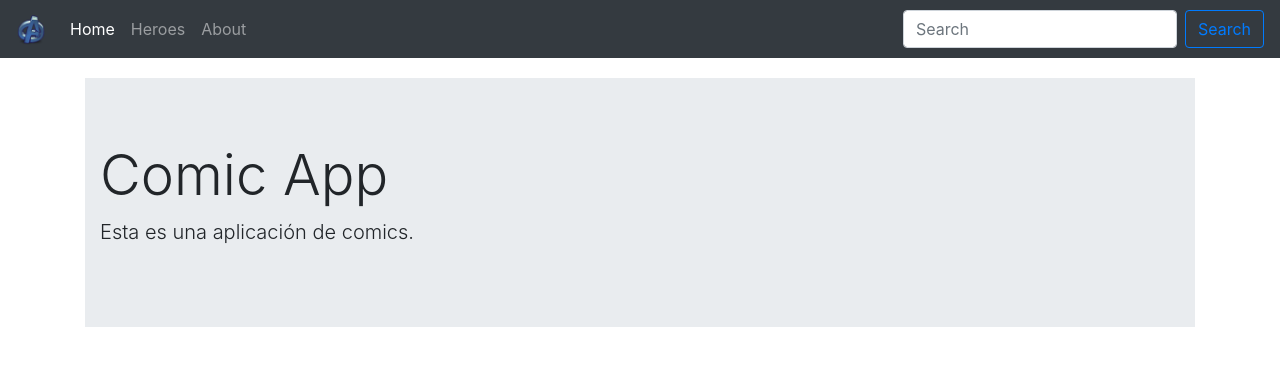
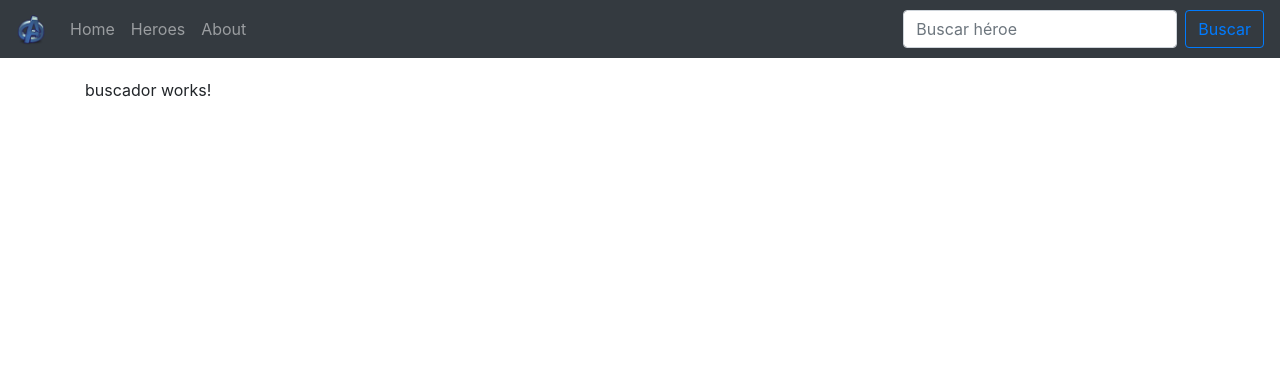
Before and after one commit to ManuelVillarVitoria/angular-heroes-spa, an Angular app: page /buscar/1 in a window 1280 px wide. Before the commit this address led to /home. Shown: the top 366 px of the page. Built offline with nearby package versions, Linux system fonts and the light colour scheme.

Commit message:
making the search engine work

```diff
--- a/src/app/app.module.ts
+++ b/src/app/app.module.ts
@@ -21,6 +21,7 @@ import { HomeComponent } from './components/home/home.component';
 import { HeroesComponent } from './components/heroes/heroes.component';
 import { AboutComponent } from './components/about/about.component';
 import { HeroeComponent } from './components/heroe/heroe.component';
+import { BuscadorComponent } from './components/buscador/buscador.component';
 
 @NgModule({
   declarations: [
@@ -29,7 +30,8 @@ import { HeroeComponent } from './components/heroe/heroe.component';
     HomeComponent,
     HeroesComponent,
     AboutComponent,
-    HeroeComponent
+    HeroeComponent,
+    BuscadorComponent
   ],
   imports: [
     BrowserModule,
--- a/src/app/app.routes.ts
+++ b/src/app/app.routes.ts
@@ -5,12 +5,14 @@ import { HomeComponent } from './components/home/home.component';
 import { AboutComponent } from './components/about/about.component';
 import { HeroesComponent } from './components/heroes/heroes.component';
 import { HeroeComponent} from "./components/heroe/heroe.component";
+import { BuscadorComponent} from "./components/buscador/buscador.component";
 
 const APP_ROUTES: Routes = [
     { path: 'home', component: HomeComponent },
     { path: 'about', component: AboutComponent },
     { path: 'heroes', component: HeroesComponent },
     { path: 'heroe/:id', component: HeroeComponent },
+    { path: 'buscar/:termino', component: BuscadorComponent },
     { path: '**', pathMatch:'full', redirectTo: 'home' }
 ];
 
--- /dev/null
+++ b/src/app/components/buscador/buscador.component.html
@@ -0,0 +1 @@
+<p>buscador works!</p>
--- /dev/null
+++ b/src/app/components/buscador/buscador.component.ts
@@ -0,0 +1,19 @@
+import { Component, OnInit } from '@angular/core';
+import { ActivatedRoute } from '@angular/router';
+
+
+@Component({
+  selector: 'app-buscador',
+  templateUrl: './buscador.component.html',
+})
+export class BuscadorComponent implements OnInit {
+
+  constructor( private activatedRoute:ActivatedRoute ) { }
+
+  ngOnInit(): void {
+    this.activatedRoute.params.subscribe( params => {
+      console.log(params['termino']);
+    })
+  }
+
+}
--- a/src/app/components/shared/navbar/navbar.component.html
+++ b/src/app/components/shared/navbar/navbar.component.html
@@ -22,9 +22,18 @@
             </li>
         </ul>
 
-        <form class="form-inline my-2 my-lg-0">
-            <input class="form-control mr-sm-2" type="search" placeholder="Search" aria-label="Search">
-            <button class="btn btn-outline-primary my-2 my-sm-0" type="submit">Search</button>
-        </form>
+        <div class="form-inline my-2 my-lg-0">
+            <input
+                class="form-control mr-sm-2"
+                type="search"
+                placeholder="Buscar héroe"
+                (keyup.enter)="buscarHeroe(buscarTexto.value)" #buscarTexto
+            >
+            <button
+                (click)="buscarHeroe(buscarTexto.value)"
+                class="btn btn-outline-primary my-2 my-sm-0"
+                type="button"
+            >Buscar</button>
+        </div>
     </div>
 </nav>
--- a/src/app/components/shared/navbar/navbar.component.ts
+++ b/src/app/components/shared/navbar/navbar.component.ts
@@ -1,4 +1,5 @@
 import { Component, OnInit } from '@angular/core';
+import { Router } from '@angular/router';
 
 @Component({
   selector: 'app-navbar',
@@ -6,9 +7,14 @@ import { Component, OnInit } from '@angular/core';
 })
 export class NavbarComponent implements OnInit {
 
-  constructor() { }
+  constructor( private router:Router ) { }
 
   ngOnInit(): void {
   }
 
+  buscarHeroe( termino:string ) {
+    //console.log(termino)
+    this.router.navigate( ['/buscar',termino] );
+  }
+
 }
--- a/src/app/servicios/heroes.service.ts
+++ b/src/app/servicios/heroes.service.ts
@@ -68,6 +68,21 @@ export class HeroesService {
       return this.heroes[idx];
     }
 
+    buscarHeroes ( termino:string ):Heroe[] {
+
+      let heroesArr:Heroe[] = [];
+      termino = termino.toLocaleLowerCase();
+
+      for( let heroe of this.heroes ) {
+        let nombre = heroe.nombre.toLowerCase();
+
+        if( nombre.indexOf( termino ) >= 0 ) {
+          heroesArr.push ( heroe )
+        }
+      }
+      return heroesArr;
+    }
+
 }
 
 
```
